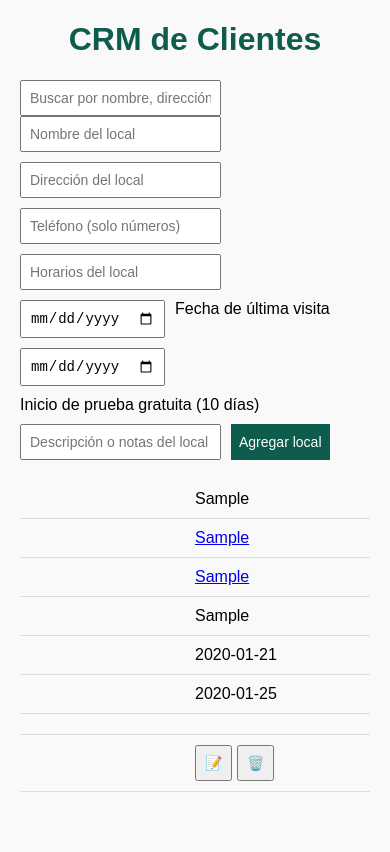
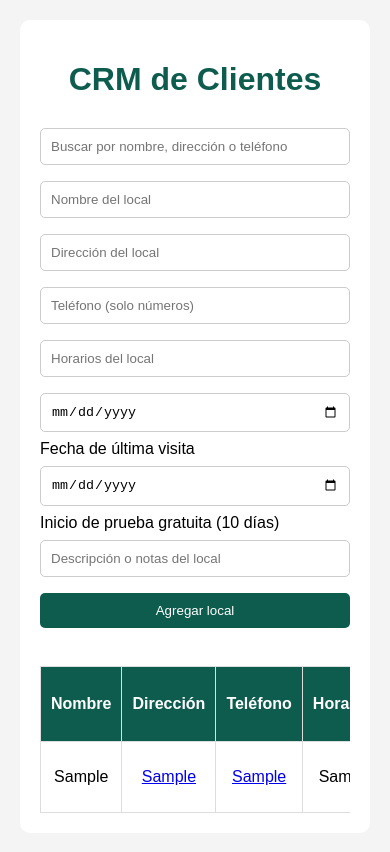
Before and after one commit to PaoloMariano14/CRM-Measy-Reservas-, a plain HTML site: page index.html in a window 390 px wide. Both pictures are taken after typing "Sample", "Sample", "Sample", "Sample", "2020-01-15", "2020-01-15" into the empty fields and a click on the button "Agregar local". Drawn offline with Linux system fonts and the light colour scheme.

Commit message:
style.css

```diff
--- a/style.css
+++ b/style.css
@@ -1,32 +1,49 @@
-
+/* Estilos generales */
 body {
   font-family: Arial, sans-serif;
-  margin: 20px;
-  background-color: #f9f9f9;
+  background: #f4f4f4;
+  margin: 0;
+  padding: 20px;
+}
+
+.container {
+  max-width: 1000px;
+  margin: auto;
+  background: white;
+  padding: 20px;
+  border-radius: 10px;
 }
 
 h1 {
+  text-align: center;
   color: #0D5C4D;
-  text-align: center;
 }
 
-form {
-  margin-bottom: 20px;
-  display: flex;
-  flex-wrap: wrap;
-  gap: 10px;
+/* Buscador y formulario */
+input, button {
+  margin: 8px 0;
+  padding: 10px;
+  width: 100%;
+  box-sizing: border-box;
 }
 
-input, button {
-  padding: 8px;
-  font-size: 14px;
+input[type="text"], input[type="date"] {
+  border: 1px solid #ccc;
+  border-radius: 5px;
 }
 
-button[type="submit"] {
+button {
   background-color: #0D5C4D;
   color: white;
   border: none;
+  border-radius: 5px;
   cursor: pointer;
+}
+
+/* Tabla */
+.table-responsive {
+  overflow-x: auto;
+  margin-top: 20px;
 }
 
 table {
@@ -43,33 +60,22 @@ thead {
 th, td {
   padding: 10px;
   border: 1px solid #ddd;
-  text-align: left;
+  text-align: center;
 }
 
-tr:nth-child(even) {
-  background-color: #f2f2f2;
+.action-btn {
+  margin: 0 4px;
+  padding: 5px 10px;
+  border: none;
+  border-radius: 4px;
+  cursor: pointer;
 }
 
-@media (max-width: 768px) {
-  table, thead, tbody, th, td, tr {
-    display: block;
-  }
+.edit-btn {
+  background-color: gold;
+}
 
-  thead {
-    display: none;
-  }
-
-  td {
-    position: relative;
-    padding-left: 50%;
-    border: none;
-    border-bottom: 1px solid #ddd;
-  }
-
-  td::before {
-    content: attr(data-label);
-    position: absolute;
-    left: 10px;
-    font-weight: bold;
-  }
+.delete-btn {
+  background-color: red;
+  color: white;
 }
```
